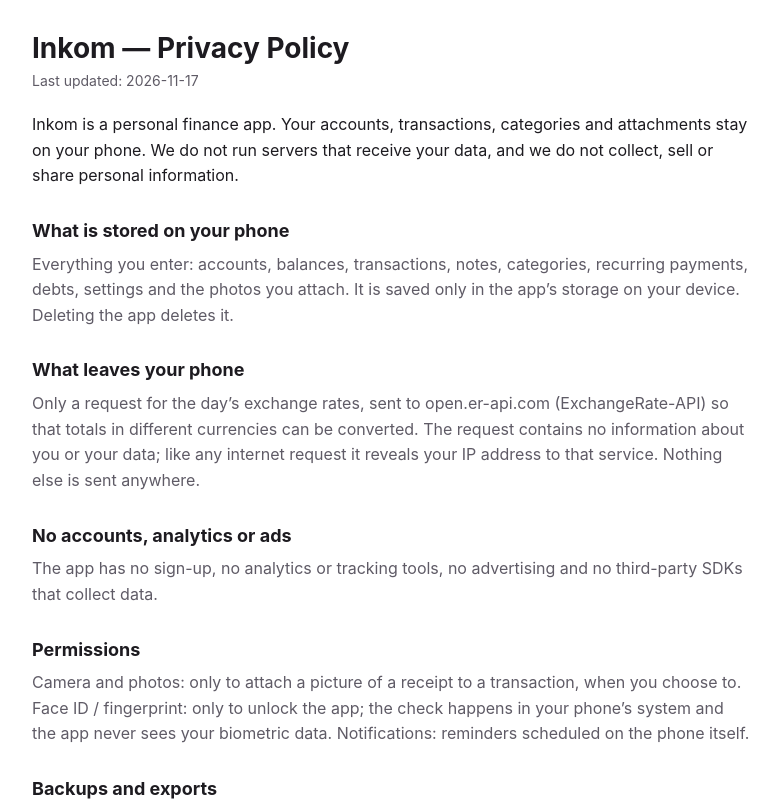
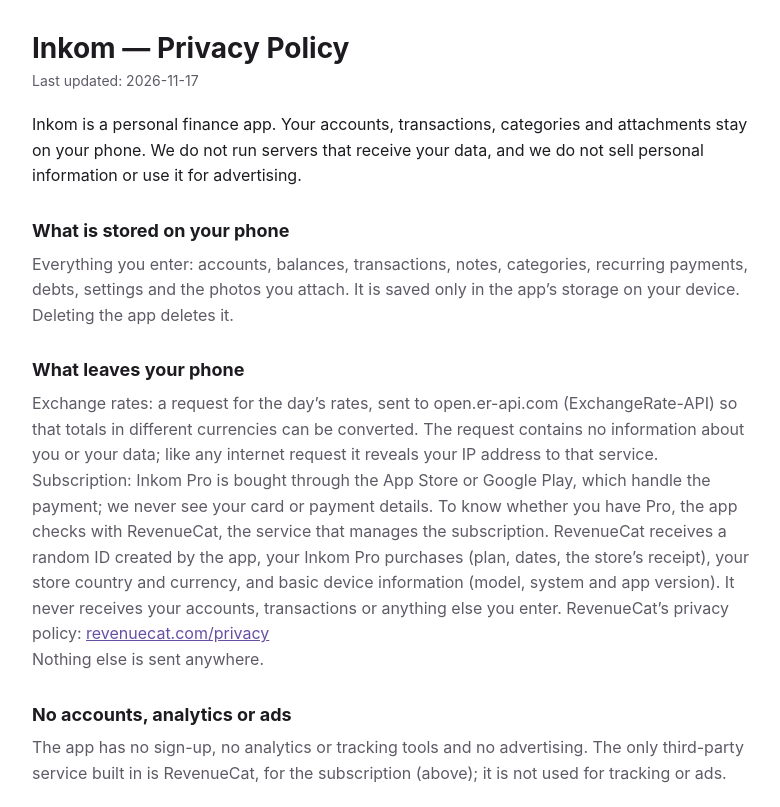
Before and after one commit to drbadpig/inkom-privacy, a plain HTML site: page privacy.html in a window 1280 px wide. Shown: the top 807 px of the page, without its empty margins (248-1028 px from the left). Drawn offline with Linux system fonts and the light colour scheme.

Commit message:
Policy names RevenueCat (Inkom Pro subscription)
Co-Authored-By: Claude Opus 5.5 <noreply@anthropic.com>

```diff
--- a/privacy.html
+++ b/privacy.html
@@ -23,16 +23,18 @@
 <main>
   <h1>Inkom — Privacy Policy</h1>
   <p class="date">Last updated: 2026-11-17</p>
-  <p class="lead">Inkom is a personal finance app. Your accounts, transactions, categories and attachments stay on your phone. We do not run servers that receive your data, and we do not collect, sell or share personal information.</p>
+  <p class="lead">Inkom is a personal finance app. Your accounts, transactions, categories and attachments stay on your phone. We do not run servers that receive your data, and we do not sell personal information or use it for advertising.</p>
 
   <h2>What is stored on your phone</h2>
   <p>Everything you enter: accounts, balances, transactions, notes, categories, recurring payments, debts, settings and the photos you attach. It is saved only in the app’s storage on your device. Deleting the app deletes it.</p>
 
   <h2>What leaves your phone</h2>
-  <p>Only a request for the day’s exchange rates, sent to open.er-api.com (ExchangeRate-API) so that totals in different currencies can be converted. The request contains no information about you or your data; like any internet request it reveals your IP address to that service. Nothing else is sent anywhere.</p>
+  <p>Exchange rates: a request for the day’s rates, sent to open.er-api.com (ExchangeRate-API) so that totals in different currencies can be converted. The request contains no information about you or your data; like any internet request it reveals your IP address to that service.</p>
+  <p>Subscription: Inkom Pro is bought through the App Store or Google Play, which handle the payment; we never see your card or payment details. To know whether you have Pro, the app checks with RevenueCat, the service that manages the subscription. RevenueCat receives a random ID created by the app, your Inkom Pro purchases (plan, dates, the store’s receipt), your store country and currency, and basic device information (model, system and app version). It never receives your accounts, transactions or anything else you enter. RevenueCat’s privacy policy: <a href="https://www.revenuecat.com/privacy">revenuecat.com/privacy</a></p>
+  <p>Nothing else is sent anywhere.</p>
 
   <h2>No accounts, analytics or ads</h2>
-  <p>The app has no sign-up, no analytics or tracking tools, no advertising and no third-party SDKs that collect data.</p>
+  <p>The app has no sign-up, no analytics or tracking tools and no advertising. The only third-party service built in is RevenueCat, for the subscription (above); it is not used for tracking or ads.</p>
 
   <h2>Permissions</h2>
   <p>Camera and photos: only to attach a picture of a receipt to a transaction, when you choose to. Face ID / fingerprint: only to unlock the app; the check happens in your phone’s system and the app never sees your biometric data. Notifications: reminders scheduled on the phone itself.</p>
```
